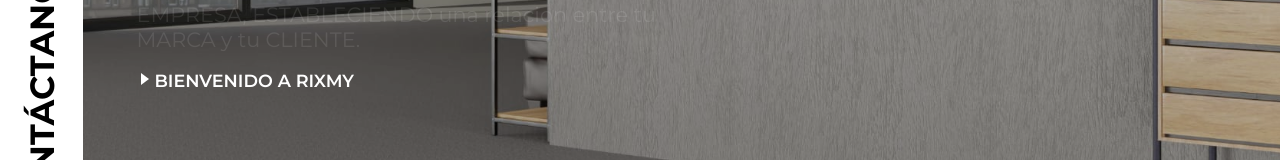
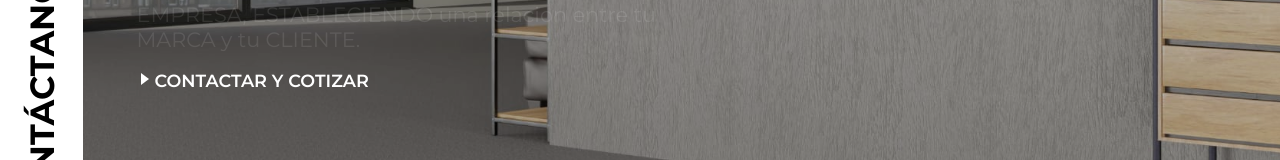
Before and after one commit to Hitpoly/Rixmy, a Next.js app: page / in a window 1280 px wide. Shown: the part 536-696 px from the top of the page. Built offline with nearby package versions, Linux system fonts and the light colour scheme.

Commit message:
Tu mensaje de commit

```diff
--- a/app/Home/SectionVideo/sectionVideo.jsx
+++ b/app/Home/SectionVideo/sectionVideo.jsx
@@ -93,8 +93,8 @@ const SectionVideo = () => {
               </p>
             )}
             {/* Enlace del botón */}
-            <a className={SectionStyle.buttonLink} href="/">
-              BIENVENIDO A RIXMY
+            <a className={SectionStyle.buttonLink} href="https://bit.ly/3LCSZ5X">
+              CONTACTAR Y COTIZAR
             </a>
           </div>
         </div>
```
